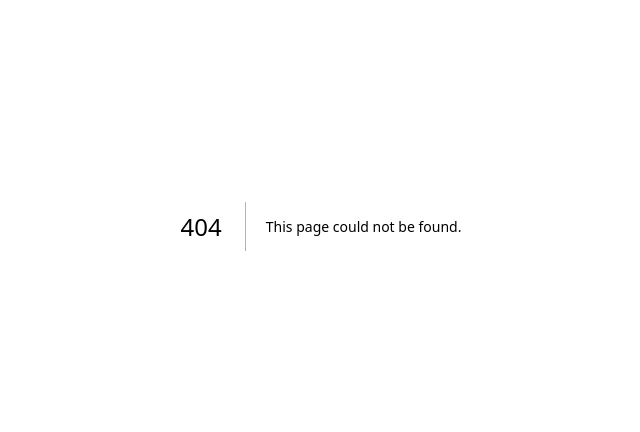
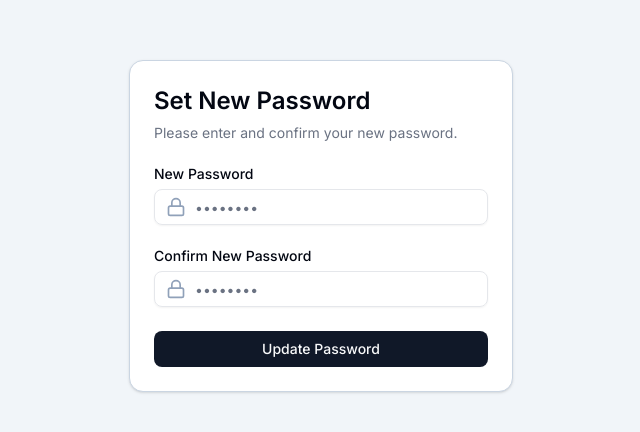
Before and after one commit to Sharjun-Hussain/pos-web, a Next.js app: page /reset-password in a window 1280 px wide. Before the commit this address had no page. Shown: the part 174-606 px from the top of the page, without its empty margins (319-959 px from the left). Built offline with nearby package versions, Linux system fonts and the light colour scheme.

Commit message:
feat:added reset password page

```diff
--- /dev/null
+++ b/src/app/(auth)/reset-password/page.jsx
@@ -0,0 +1,135 @@
+// app/reset-password/page.jsx
+"use client";
+
+import { useState } from "react";
+import { useRouter } from "next/navigation";
+import { zodResolver } from "@hookform/resolvers/zod";
+import { useForm } from "react-hook-form";
+import { z } from "zod";
+import { toast } from "sonner";
+import { Lock, Loader2 } from "lucide-react";
+
+import { Button } from "@/components/ui/button";
+import {
+  Card,
+  CardContent,
+  CardDescription,
+  CardHeader,
+  CardTitle,
+} from "@/components/ui/card";
+import {
+  Form,
+  FormControl,
+  FormField,
+  FormItem,
+  FormLabel,
+  FormMessage,
+} from "@/components/ui/form";
+import { Input } from "@/components/ui/input";
+
+const formSchema = z
+  .object({
+    password: z
+      .string()
+      .min(8, { message: "Password must be at least 8 characters." }),
+    confirmPassword: z.string(),
+  })
+  .refine((data) => data.password === data.confirmPassword, {
+    message: "Passwords don't match",
+    path: ["confirmPassword"],
+  });
+
+export default function ResetPasswordPage() {
+  const [isLoading, setIsLoading] = useState(false);
+  const router = useRouter();
+
+  const form = useForm({
+    resolver: zodResolver(formSchema),
+    defaultValues: { password: "", confirmPassword: "" },
+  });
+
+  async function onSubmit(values) {
+    setIsLoading(true);
+    console.log("Resetting password with new password:", values.password);
+
+    // Simulate API call
+    await new Promise((resolve) => setTimeout(resolve, 1500));
+
+    toast.success("Password Reset Successful!", {
+      description: "You can now log in with your new password.",
+    });
+
+    setIsLoading(false);
+
+    // Redirect to the login page
+    router.push("/login");
+  }
+
+  return (
+    <main className="flex min-h-screen items-center justify-center bg-slate-100 dark:bg-slate-900 p-4">
+      <Card className="w-full max-w-sm border-slate-300 dark:border-slate-700">
+        <CardHeader>
+          <CardTitle className="text-2xl">Set New Password</CardTitle>
+          <CardDescription>
+            Please enter and confirm your new password.
+          </CardDescription>
+        </CardHeader>
+        <CardContent>
+          <Form {...form}>
+            <form onSubmit={form.handleSubmit(onSubmit)} className="space-y-6">
+              <FormField
+                control={form.control}
+                name="password"
+                render={({ field }) => (
+                  <FormItem>
+                    <FormLabel>New Password</FormLabel>
+                    <div className="relative">
+                      <Lock className="absolute left-3 top-1/2 -translate-y-1/2 h-5 w-5 text-slate-400" />
+                      <FormControl>
+                        <Input
+                          placeholder="••••••••"
+                          type="password"
+                          className="pl-10"
+                          {...field}
+                        />
+                      </FormControl>
+                    </div>
+                    <FormMessage />
+                  </FormItem>
+                )}
+              />
+              <FormField
+                control={form.control}
+                name="confirmPassword"
+                render={({ field }) => (
+                  <FormItem>
+                    <FormLabel>Confirm New Password</FormLabel>
+                    <div className="relative">
+                      <Lock className="absolute left-3 top-1/2 -translate-y-1/2 h-5 w-5 text-slate-400" />
+                      <FormControl>
+                        <Input
+                          placeholder="••••••••"
+                          type="password"
+                          className="pl-10"
+                          {...field}
+                        />
+                      </FormControl>
+                    </div>
+                    <FormMessage />
+                  </FormItem>
+                )}
+              />
+              <Button type="submit" className="w-full" disabled={isLoading}>
+                {isLoading ? (
+                  <Loader2 className="animate-spin" />
+                ) : (
+                  "Update Password"
+                )}
+              </Button>
+            </form>
+          </Form>
+        </CardContent>
+      </Card>
+    </main>
+  );
+}
```
